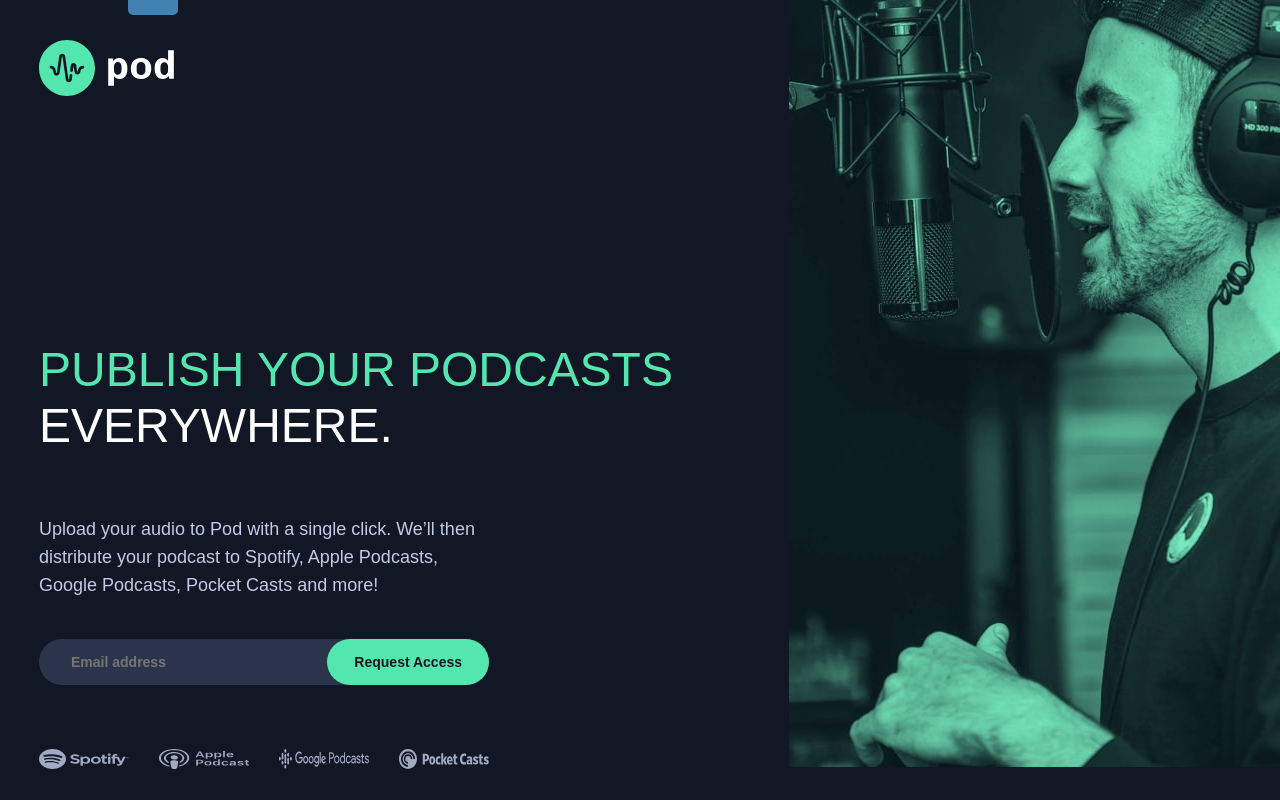
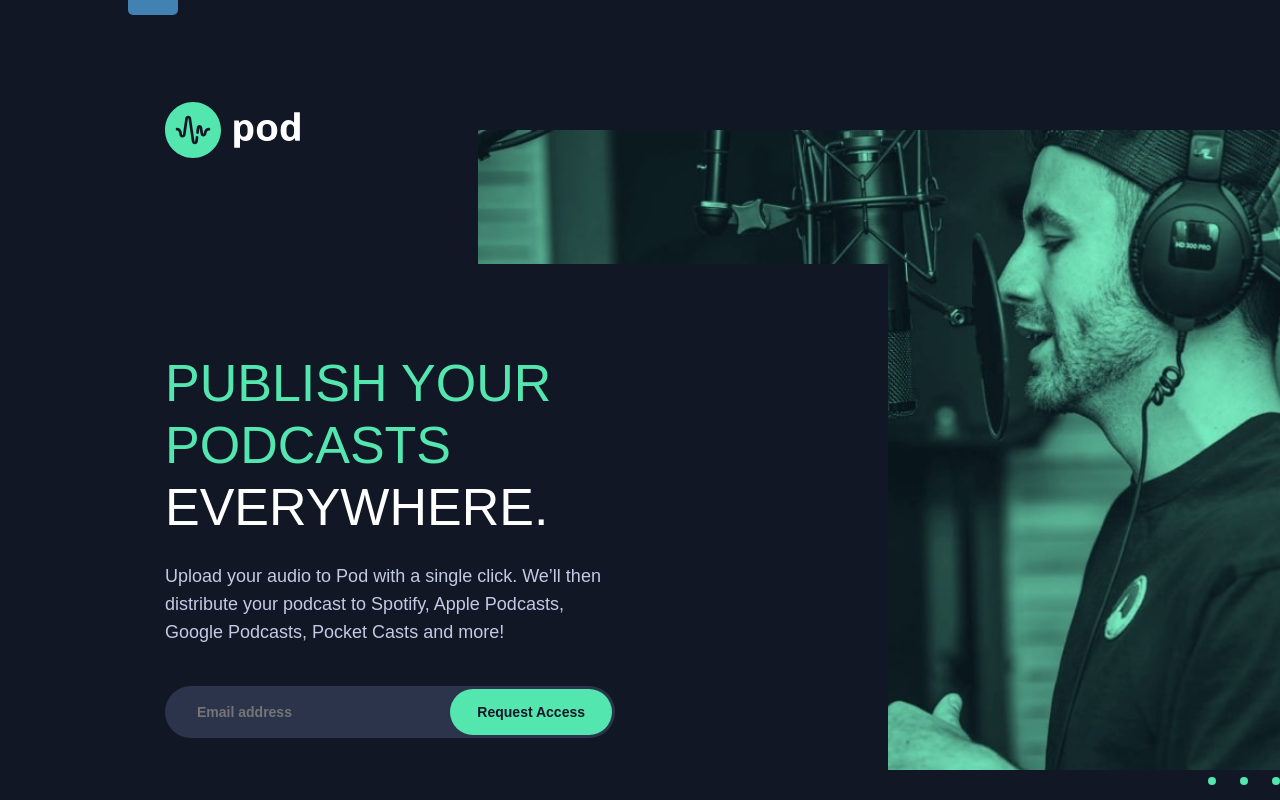
Before and after one commit to alexanderivanov2/frontend-mentor, a Vue app: page /newbie/pod-request-access-landing-page in a window 1280 px wide. Built offline with nearby package versions, Linux system fonts and the light colour scheme; a web font is replaced by a local one.

Commit message:
implement desktop

```diff
--- a/src/assets/styles/pages/LandingPages/_podRequestLandingPage.scss
+++ b/src/assets/styles/pages/LandingPages/_podRequestLandingPage.scss
@@ -16,6 +16,7 @@
     $mobile-bg-image: '/public/assets/images/LandingPages/podRequestAccessLandingPage/mobile/image-host.jpg';
     $tablet-bg-image: '/public/assets/images/LandingPages/podRequestAccessLandingPage/tablet/image-host.jpg';
     $desktop-bg-image: '/public/assets/images/LandingPages/podRequestAccessLandingPage/desktop/image-host.jpg';
+    $bg-pattern-dots: '/public/assets/images/LandingPages/podRequestAccessLandingPage/desktop/bg-pattern-dots.svg';
 
     background: linear-gradient(rgba($medium-color, 0.9), rgba($medium-color, 0.9)), url($mobile-bg-image);
     background-repeat: no-repeat;
@@ -120,7 +121,26 @@
         position: relative;
         z-index: 1;
 
+        @media screen and (max-height: 1000px) {
+            padding-bottom: 10rem;
+        }
+
         .pod-request-access {
+            position: relative;
+            overflow: unset;
+
+            &::before {
+                content: '';
+                position: absolute;
+                background-image: url($bg-pattern-dots);
+                width: 23.2rem;
+                height: 10.4rem;
+                z-index: 5;
+                bottom: -5rem;
+                right: 0;
+            }
+
+
             &-bg-image {
                 position: absolute;
                 z-index: -1;
@@ -169,17 +189,20 @@
                 .request-access-form {
                     order: 0;
                     max-width: 45rem;
-                    max-height: 4.6rem;
+                    max-height: 5.20rem;
                     position: relative;
                     margin: 4rem 0 6.4rem;
                     input {
-                        height: 4.6rem;
+                        height: 5.20rem;
                     }
+
                     button {
                         position: absolute;
-                        right: 0;
-                        max-width: 16.2rem;
-                        min-height: 4.6rem;
+                        top: 50%;
+                        transform: translateY(-50%);
+                        right: 0.30rem;
+                        max-width: 16.3rem;
+                        min-height: 4.5rem;
                         line-height: 2.8rem;
                         padding: 9px 2.7rem;
                     }
@@ -188,4 +211,57 @@
             }
         }
     }
+
+    @media screen and (min-width: 1275px) {
+        overflow-x: hidden;
+        padding-bottom: 0;
+        .pod-request-access {
+            max-width: 127.5rem;
+            margin: 13rem 0 13rem 16.5rem;
+
+            &-bg-image {
+                top: 0;
+                right: 0;
+                height: 64rem;
+                width: 96.2rem;
+                background-image: url($desktop-bg-image);
+                background-repeat: no-repeat;
+                background-size: cover;
+            }
+
+            &-header {
+                padding: 0 0 10.3rem 0;
+                img {
+                    margin-top: -2.8rem;
+                }
+            }
+
+            &-content {
+                padding: 0 5.8rem 0 0;
+                min-width: 72.3rem;
+                min-height: 50.9rem;
+
+                &-heading {
+                    padding: 8.8rem 0 0;
+                    font-size: 5.2rem;
+                    line-height: 6.2rem;
+                    margin-bottom: 2.4rem;
+                }
+
+                &-podcast-channels {
+                    img {
+                        width: 9.2rem;
+                        height: 2.9rem;
+                    }
+                }
+
+            }
+        }
+    }
+
+    @media screen and (min-width: 1445px) {
+        .pod-request-access {
+            margin: 13rem auto;
+        }
+    }
 }
```
